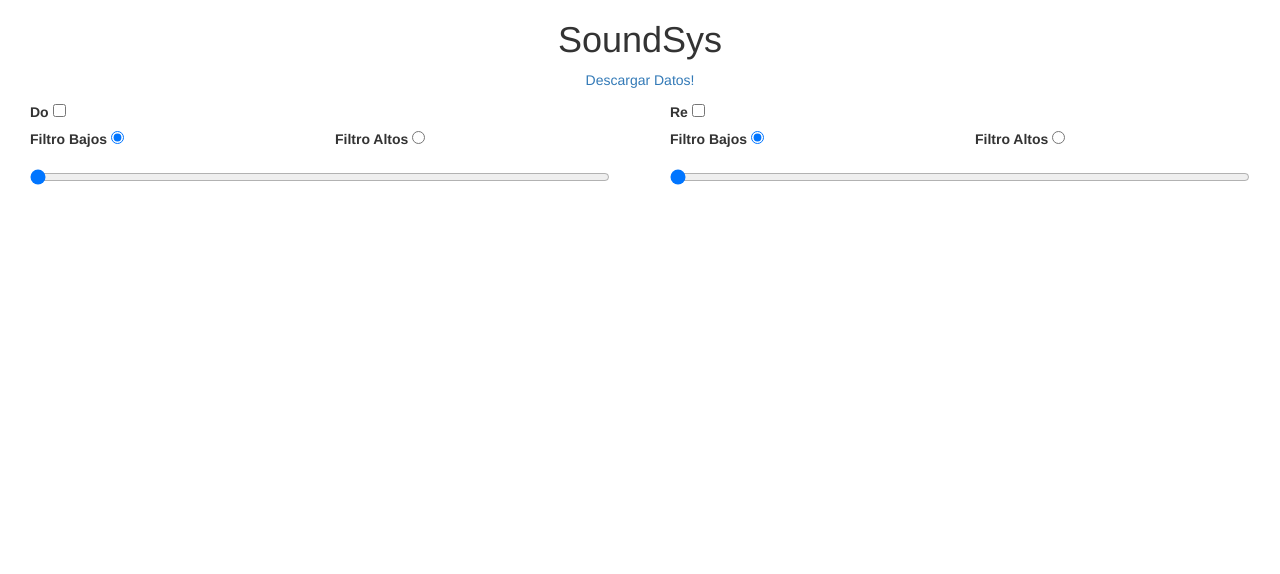
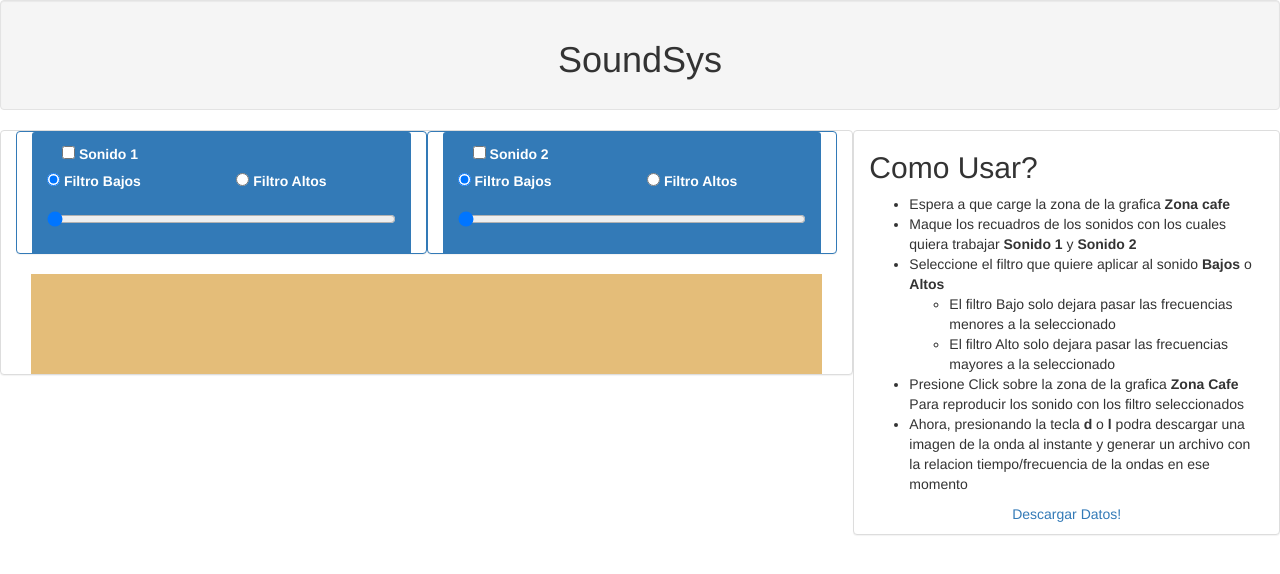
Before and after one commit to carlosturnerbenites-upc/soundsys, a Flask app: page / in a window 1280 px wide. Shown: the top 574 px of the page. Run offline with Flask 2, Linux system fonts and the light colour scheme; parts of the project's set-up code (start-up, migrations or seed data) failed here and were passed over; some libraries are stand-ins or nearby versions.

Commit message:
Ajustes de template

```diff
--- a/soundsys/templates/index.html
+++ b/soundsys/templates/index.html
@@ -4,6 +4,10 @@
 	<title>SoundSys</title>
 	<link rel="stylesheet" href="{{ url_for('static', filename='src/bootstrap.css') }}">
 	<style>
+		html{
+			font-size:12;
+
+		}
 		canvas{
 			display: block;
 			margin: 0 auto;
@@ -11,54 +15,85 @@
 	</style>
 </head>
 <body>
-	<section>
+	<section class="well">
 		<h1 class="text-center">SoundSys</h1>
 	</section>
-	<section>
-		<p class="text-center" >
-			<a download href="static/temp/data.txt">Descargar Datos!</a>
-		</p>
-	</section>
 
-	<div class="col-md-6">
+
+	<div class="col-md-8 panel panel-default">
+		<div class="col-md-6 panel panel-primary">
+			<div class="panel-heading">
+
+				<div class="col-md-12">
+					<input type="checkbox" class="sound" id="sound">
+					<label for="sound">Sonido 1</label>
+				</div>
+				<div class="row">
+					<div class="form-group col-md-6">
+						<input type="radio" name="filter1" checked="" value="lowpass" id="filter1_lowpass">
+						<label for="filter1_lowpass">Filtro Bajos</label>
+					</div>
+					<div class="form-group col-md-6">
+						<input type="radio" name="filter1" value="highpass" id="filter1_highpass">
+						<label for="filter1_highpass">Filtro Altos</label>
+					</div>
+					<div class="form-group col-md-12">
+						<input value="10" min="10" max="2550" step="1" type="range" id="fpasslow">
+					</div>
+				</div>
+			</div>
+		</div>
+
+		<div class="col-md-6 panel panel-primary">
+			<div class="panel-heading ">
+
+				<div class="col-md-12">
+					<input type="checkbox" class="sound2" id="sound2">
+					<label for="sound2">Sonido 2</label>
+				</div>
+				<div class="row">
+					<div class="form-group col-md-6">
+						<input type="radio" name="filter2" checked="" value="lowpass" id="filter2_lowpass">
+						<label for="filter2_lowpass">Filtro Bajos</label>
+					</div>
+					<div class="form-group col-md-6">
+						<input type="radio" name="filter2" value="highpass" id="filter2_highpass">
+						<label for="filter2_highpass">Filtro Altos</label>
+					</div>
+					<div class="form-group col-md-12">
+						<input value="10" min="10" max="2550" step="1" type="range" id="fpasslow2">
+					</div>
+				</div>
+			</div>
+		</div>
+
 		<div class="col-md-12">
-			<label for="">Do</label>
-			<input type="checkbox" class="sound">
-		</div>
-		<div class="form-group col-md-6">
-			<label for="fpasslow">Filtro Bajos</label>
-			<input type="radio" name="filter1" checked="" value="lowpass">
-		</div>
-		<div class="form-group col-md-6">
-			<label for="fpasshigh">Filtro Altos</label>
-			<input type="radio" name="filter1" value="highpass">
-		</div>
-		<div class="form-group col-md-12">
-			<input value="10" min="10" max="2550" step="1" type="range" id="fpasslow">
+			<div id="grap" style="background: #e4bd79;"></div>
 		</div>
 	</div>
+	<div class="col-md-4 panel panel-default">
+		<h2>Como Usar?</h2>
+		<ul>
+			<li>Espera a que carge la zona de la grafica <b>Zona cafe</b></li>
+			<li>Maque los recuadros de los sonidos con los cuales quiera trabajar <b>Sonido 1</b> y <b>Sonido 2</b> </li>
+			<li>
+				Seleccione el filtro que quiere aplicar al sonido <b>Bajos</b> o <b>Altos</b>
+				<ul>
+					<li>El filtro Bajo solo dejara pasar las frecuencias menores a la seleccionado</li>
+					<li>El filtro Alto solo dejara pasar las frecuencias mayores a la seleccionado</li>
+				</ul>
+			</li>
+			<li>Presione Click sobre la zona de la grafica <b>Zona Cafe</b> Para reproducir los sonido con los filtro seleccionados</li>
+			<li>Ahora, presionando la tecla <b>d</b> o <b>l</b> podra descargar una imagen de la onda al instante y generar un archivo con la relacion tiempo/frecuencia de la ondas en ese momento</li>
 
-	<div class="col-md-6">
-		<div class="col-md-12">
-			<label for="">Re</label>
-			<input type="checkbox" class="sound2">
-		</div>
-		<div class="form-group col-md-6">
-			<label for="fpasslow2">Filtro Bajos</label>
-			<input type="radio" name="filter2" checked="" value="lowpass">
-		</div>
-		<div class="form-group col-md-6">
-			<label for="fpasshigh2">Filtro Altos</label>
-			<input type="radio" name="filter2" value="highpass">
-		</div>
-		<div class="form-group col-md-12">
-			<input value="10" min="10" max="2550" step="1" type="range" id="fpasslow2">
-		</div>
+
+		</ul>
+		<section>
+			<p class="text-center" >
+				<a download href="static/temp/data.txt">Descargar Datos!</a>
+			</p>
+		</section>
 	</div>
-	<div class="col-md-12">
-		<div id="grap"></div>
-	</div>
-
 	<script type="text/javascript" src="{{ url_for('static', filename='bower_components/p5.js/lib/p5.js') }}"></script>
 	<script type="text/javascript" src="{{ url_for('static', filename='bower_components/p5.js/lib/addons/p5.dom.js') }}"></script>
 	<script type="text/javascript" src="{{ url_for('static', filename='bower_components/p5.js/lib/addons/p5.sound.js') }}"></script>
```
